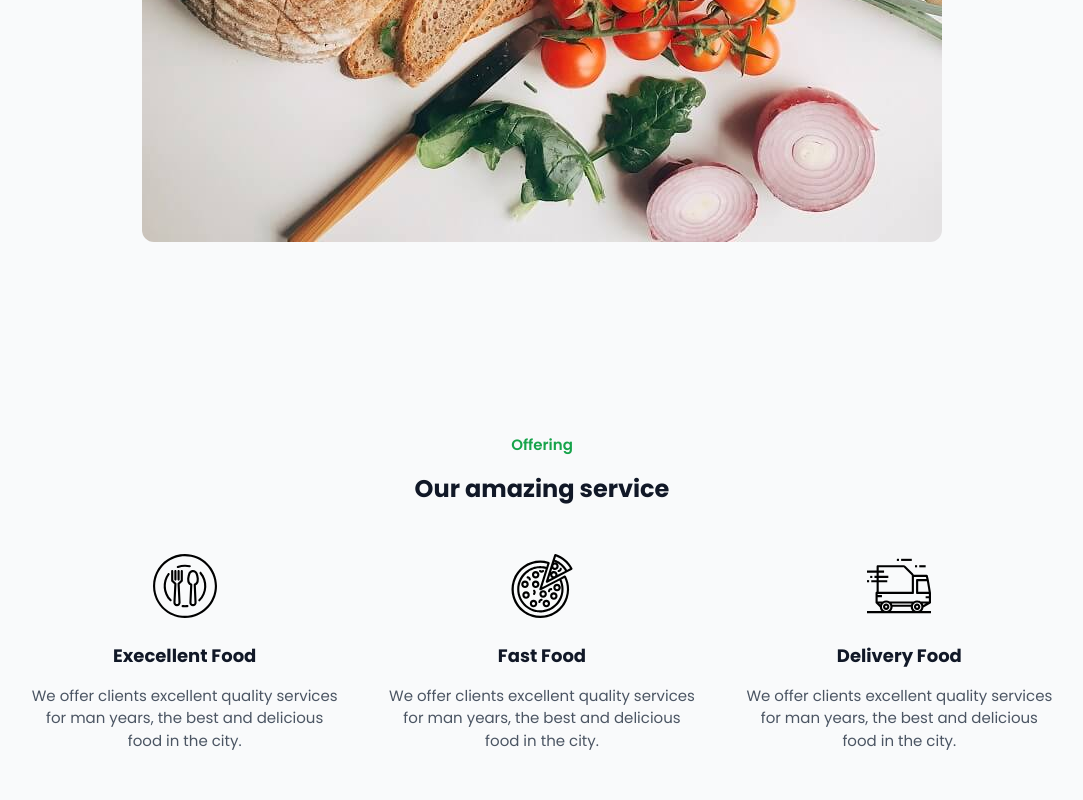
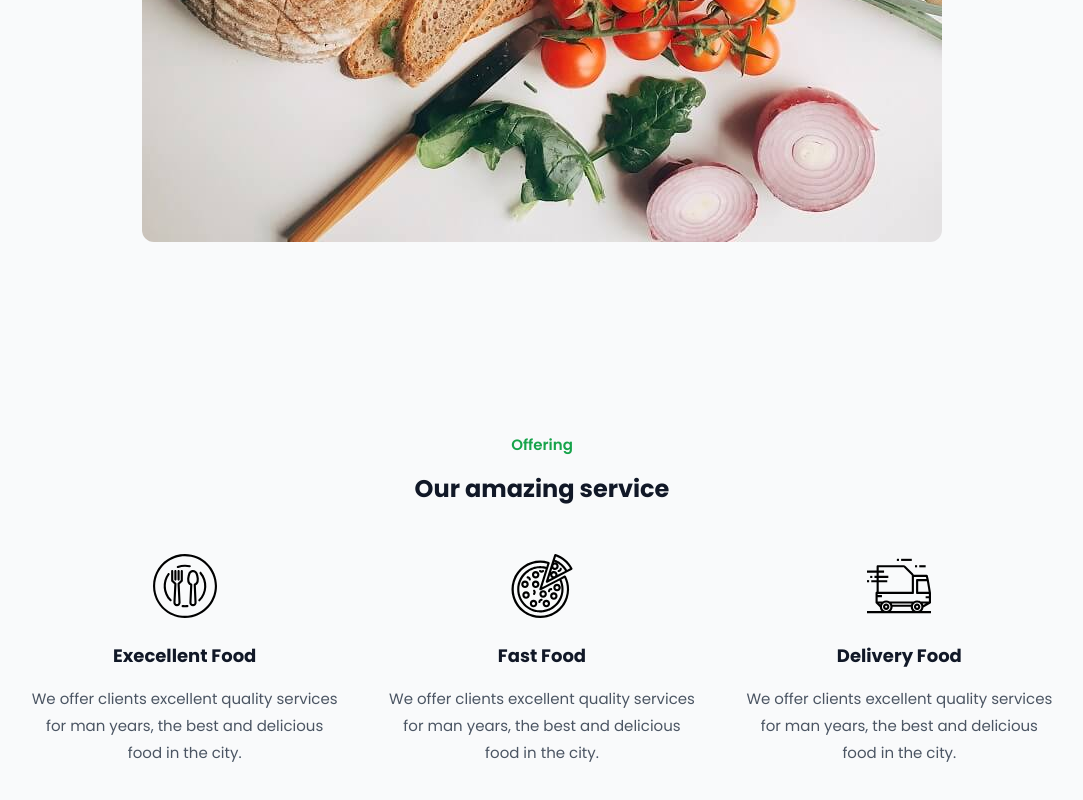
Before and after one commit to fajarfadillahh/tasty-restaurant-react-tailwind, a React (Vite) app: page / in a window 1280 px wide. Shown: the part 2179-2979 px from the top of the page, without its empty margins (98-1181 px from the left). Built offline with nearby package versions, Linux system fonts and the light colour scheme.

Commit message:
modified Services.jsx file

```diff
--- a/src/parts/Homepage/Services.jsx
+++ b/src/parts/Homepage/Services.jsx
@@ -25,7 +25,7 @@ export default function Services() {
               <h3 className="services__content-title pb-4 text-[18px] font-bold text-gray-900">
                 Execellent Food
               </h3>
-              <p className="services__content-text text-[15px] text-gray-600">
+              <p className="services__content-text text-[15px] leading-[1.8] text-gray-600">
                 We offer clients excellent quality services for man years, the
                 best and delicious food in the city.
               </p>
@@ -43,7 +43,7 @@ export default function Services() {
               <h3 className="services__content-title pb-4 text-[18px] font-bold text-gray-900">
                 Fast Food
               </h3>
-              <p className="services__content-text text-[15px] text-gray-600">
+              <p className="services__content-text text-[15px] leading-[1.8] text-gray-600">
                 We offer clients excellent quality services for man years, the
                 best and delicious food in the city.
               </p>
@@ -61,7 +61,7 @@ export default function Services() {
               <h3 className="services__content-title pb-4 text-[18px] font-bold text-gray-900">
                 Delivery Food
               </h3>
-              <p className="services__content-text text-[15px] text-gray-600">
+              <p className="services__content-text text-[15px] leading-[1.8] text-gray-600">
                 We offer clients excellent quality services for man years, the
                 best and delicious food in the city.
               </p>
```
